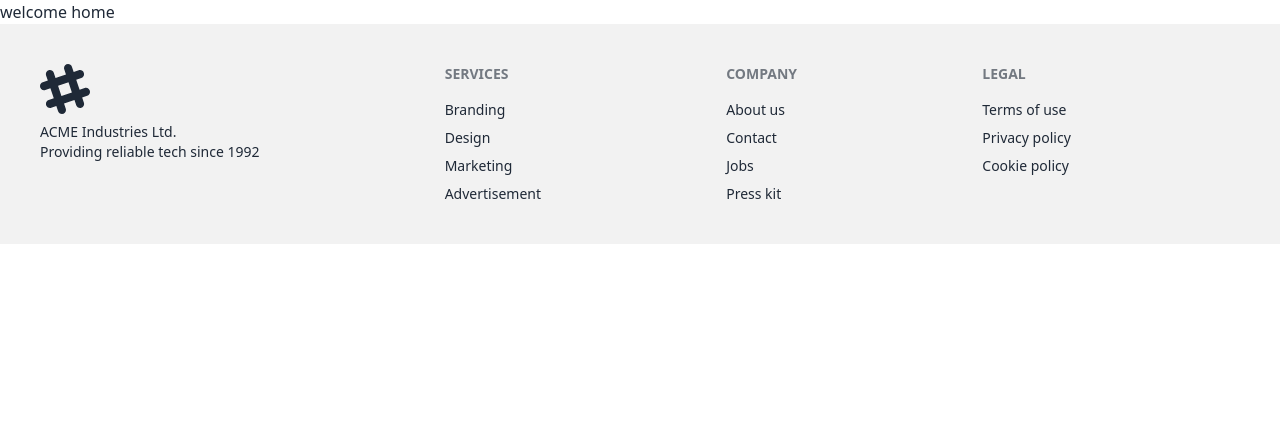
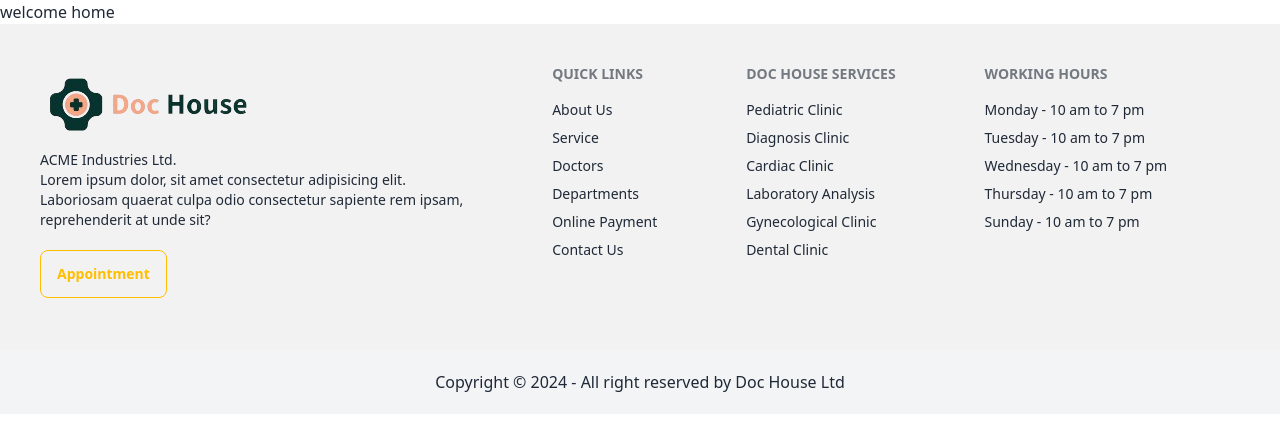
Before and after one commit to tawhid3482/Doc-Hourse, a React (Vite) app: page / in a window 1280 px wide. Shown: the top 430 px of the page. Built offline with nearby package versions, Linux system fonts and the light colour scheme.

Commit message:
footer complete

```diff
--- a/src/Shared/Footer/Footer.jsx
+++ b/src/Shared/Footer/Footer.jsx
@@ -1,33 +1,52 @@
-
+import logo from "../../assets/images/Screenshot_2024-02-17_192626-removebg-preview.png";
 const Footer = () => {
   return (
     <div>
       <footer className="footer p-10 bg-base-200 text-base-content">
         <aside>
-    <svg width="50" height="50" viewBox="0 0 24 24" xmlns="http://www.w3.org/2000/svg" fillRule="evenodd" clipRule="evenodd" className="fill-current"><path d="M22.672 15.226l-2.432.811.841 2.515c.33 1.019-.209 2.127-1.23 2.456-1.15.325-2.148-.321-2.463-1.226l-.84-2.518-5.013 1.677.84 2.517c.391 1.203-.434 2.542-1.831 2.542-.88 0-1.601-.564-1.86-1.314l-.842-2.516-2.431.809c-1.135.328-2.145-.317-2.463-1.229-.329-1.018.211-2.127 1.231-2.456l2.432-.809-1.621-4.823-2.432.808c-1.355.384-2.558-.59-2.558-1.839 0-.817.509-1.582 1.327-1.846l2.433-.809-.842-2.515c-.33-1.02.211-2.129 1.232-2.458 1.02-.329 2.13.209 2.461 1.229l.842 2.515 5.011-1.677-.839-2.517c-.403-1.238.484-2.553 1.843-2.553.819 0 1.585.509 1.85 1.326l.841 2.517 2.431-.81c1.02-.33 2.131.211 2.461 1.229.332 1.018-.21 2.126-1.23 2.456l-2.433.809 1.622 4.823 2.433-.809c1.242-.401 2.557.484 2.557 1.838 0 .819-.51 1.583-1.328 1.847m-8.992-6.428l-5.01 1.675 1.619 4.828 5.011-1.674-1.62-4.829z"></path></svg>
-    <p>ACME Industries Ltd.<br/>Providing reliable tech since 1992</p>
+          <img src={logo} className="" alt="" />
+          <p>
+            ACME Industries Ltd.
+            <br />
+            Lorem ipsum dolor, sit amet consectetur adipisicing elit. <br />{" "}
+            Laboriosam quaerat culpa odio consectetur sapiente rem ipsam, <br />{" "}
+            reprehenderit at unde sit?
+          </p>
+          <button className="my-3 btn btn-outline btn-warning">
+            Appointment
+          </button>
         </aside>
         <nav>
-    <h6 className="footer-title">Services</h6>
-    <a className="link link-hover">Branding</a>
-    <a className="link link-hover">Design</a>
-    <a className="link link-hover">Marketing</a>
-    <a className="link link-hover">Advertisement</a>
+          <h6 className="footer-title">Quick Links</h6>
+          <a className="link link-hover">About Us</a>
+          <a className="link link-hover">Service</a>
+          <a className="link link-hover">Doctors</a>
+          <a className="link link-hover">Departments</a>
+          <a className="link link-hover">Online Payment</a>
+          <a className="link link-hover">Contact Us</a>
         </nav>
         <nav>
-    <h6 className="footer-title">Company</h6>
-    <a className="link link-hover">About us</a>
-    <a className="link link-hover">Contact</a>
-    <a className="link link-hover">Jobs</a>
-    <a className="link link-hover">Press kit</a>
+          <h6 className="footer-title">Doc House Services</h6>
+          <a className="link link-hover">Pediatric Clinic</a>
+          <a className="link link-hover">Diagnosis Clinic</a>
+          <a className="link link-hover">Cardiac Clinic</a>
+          <a className="link link-hover">Laboratory Analysis</a>
+          <a className="link link-hover">Gynecological Clinic</a>
+          <a className="link link-hover">Dental Clinic</a>
         </nav>
         <nav>
-    <h6 className="footer-title">Legal</h6>
-    <a className="link link-hover">Terms of use</a>
-    <a className="link link-hover">Privacy policy</a>
-    <a className="link link-hover">Cookie policy</a>
+          <h6 className="footer-title">Working Hours</h6>
+          <a className="link link-hover">Monday - 10 am to 7 pm</a>
+          <a className="link link-hover">Tuesday - 10 am to 7 pm</a>
+          <a className="link link-hover">Wednesday - 10 am to 7 pm</a>
+          <a className="link link-hover">Thursday - 10 am to 7 pm</a>
+          <a className="link link-hover">Sunday - 10 am to 7 pm</a>
         </nav>
+
       </footer>
+      <div className="text-center bg-gray-100 p-5">
+        Copyright © 2024 - All right reserved by Doc House Ltd
+        </div>
     </div>
   );
 };
--- a/src/main.jsx
+++ b/src/main.jsx
@@ -1,13 +1,13 @@
-import React from 'react'
-import ReactDOM from 'react-dom/client'
-import './index.css'
-import {
-  RouterProvider,
-} from "react-router-dom";
-import Routes from './Routes/Routes.jsx';
+import React from "react";
+import ReactDOM from "react-dom/client";
+import "./index.css";
+import { RouterProvider } from "react-router-dom";
+import Routes from "./Routes/Routes.jsx";
 
-ReactDOM.createRoot(document.getElementById('root')).render(
+ReactDOM.createRoot(document.getElementById("root")).render(
   <React.StrictMode>
-   <RouterProvider router={Routes} />
-  </React.StrictMode>,
-)
+    <div className="max-w-screen-xl mx-auto">
+      <RouterProvider router={Routes} />
+    </div>
+  </React.StrictMode>
+);
```
Also changed, not shown: src/assets/images/Screenshot_2024-02-17_192626-removebg-preview.png (added), src/assets/images/Screenshot_2024-02-17_193548-removebg-preview.png (added). Lines whose indentation alone changed are shown as unchanged.
